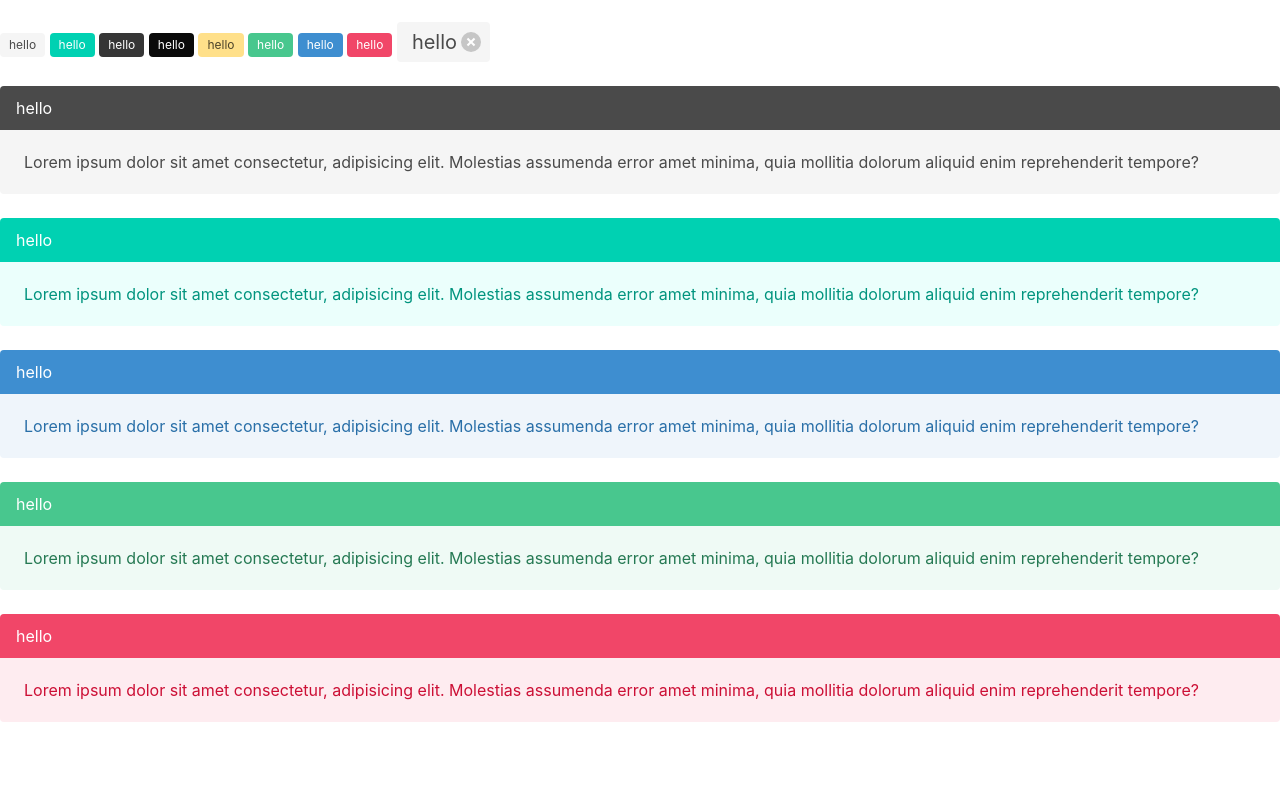
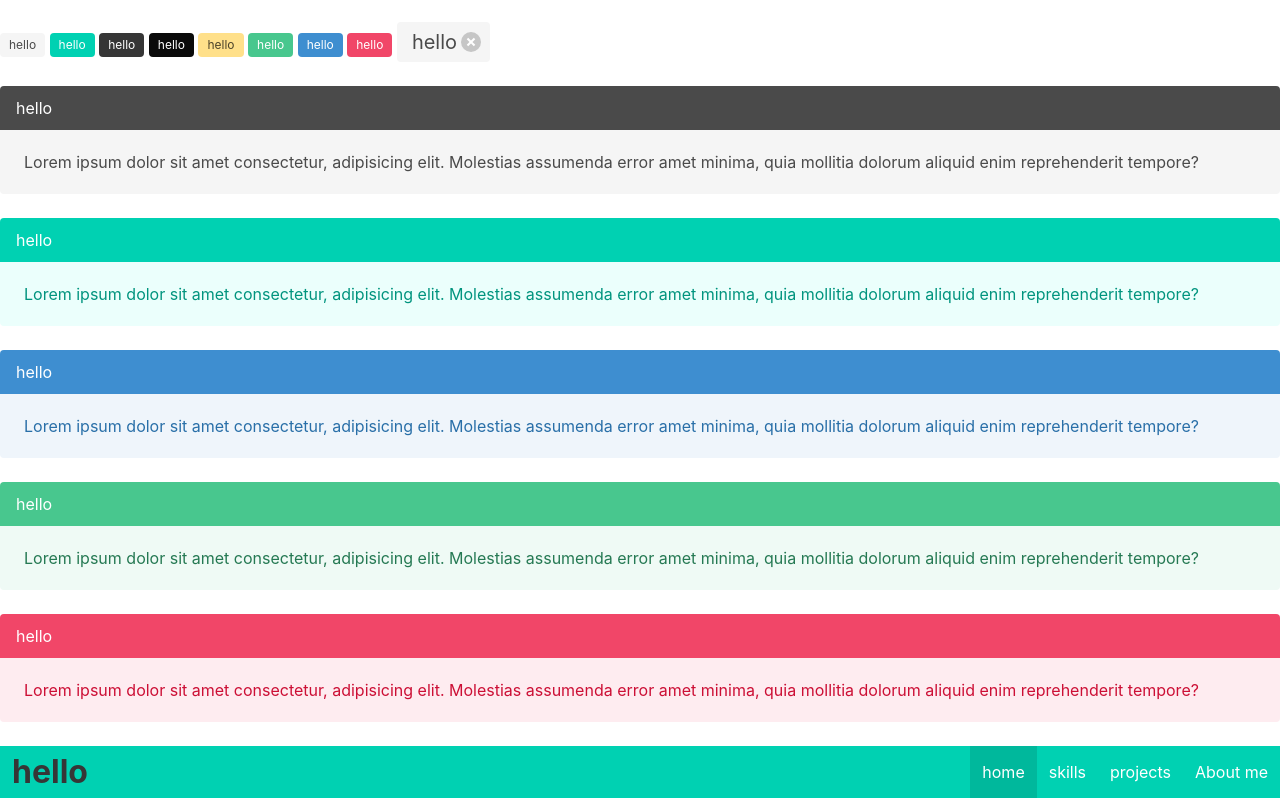
Before and after one commit to anirket/exploring-bulma, a plain HTML site: page index.html in a window 1280 px wide. Shown: the part 1423-2221 px from the top of the page. Before the commit the page ends 2169 px from the top, so only its background shows below. Drawn offline with nearby package versions, Linux system fonts and the light colour scheme.

Commit message:
added navbar without js but burger animation

```diff
--- a/index.html
+++ b/index.html
@@ -147,7 +147,7 @@
 </div>
 <!-- tag ends -->
 <!-- messages -->
-<div class="block hello" >
+<div class="block hello" id="hei" >
     <article class="message">
         <div class="message-header">
             <h1>hello</h1>
@@ -196,26 +196,24 @@
 
 <!-- messages end-->
 <!-- navbar -->
+<div class="block">
+    <nav class="navbar is-primary">
+        <div class="navbar-brand">
+                <div class="navbar-item" >
+            <h2 class="title" style="font-weight: bold;">hello</h2>
+                </div>
 
-<nav class="navbar is-fixed-bottom" >
-    <div class="navbar-menu is-active">
-        <div class="navbar-start ">
-          <!-- navbar items -->
-            <div class="navbar-item ">
-                <a href="#">hello</a>
+        </div>
+        <div class="navbar-menu is-active">
+            <div class="navbar-end">
+                <a href="#" class="navbar-item is-active">home</a>
+                <a href="#hei" class="navbar-item is-success">skills</a>
+                <a href="#" class="navbar-item">projects</a>
+                <a href="#" class="navbar-item">About me</a>
             </div>
         </div>
-
-        <div class="navbar-end">
-          <!-- navbar items -->
-          <div class="navbar-item is-active">
-            hello
-        </div>
-        </div>
-    </div>
-
-
-
+    </nav>
+</div>
 
 
 
```
